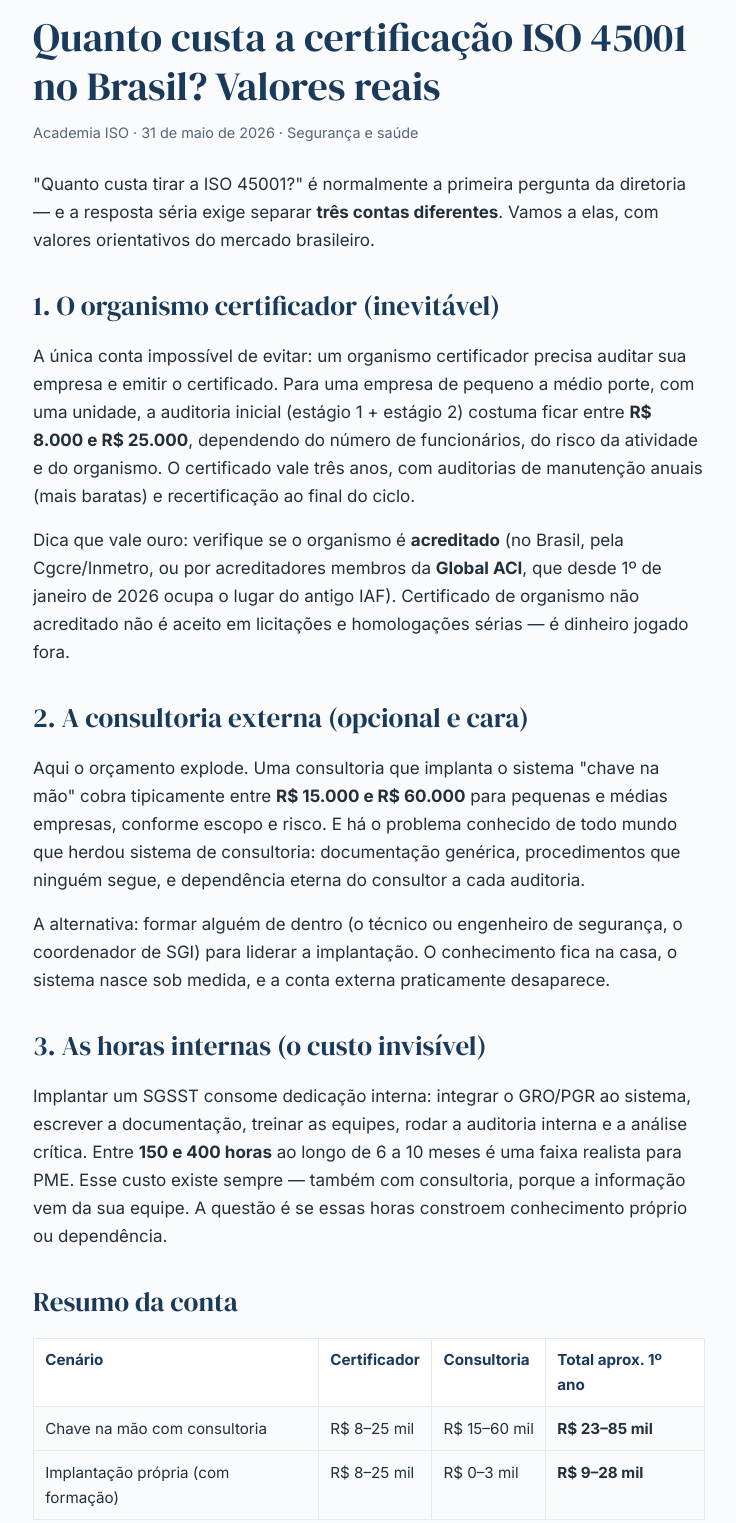
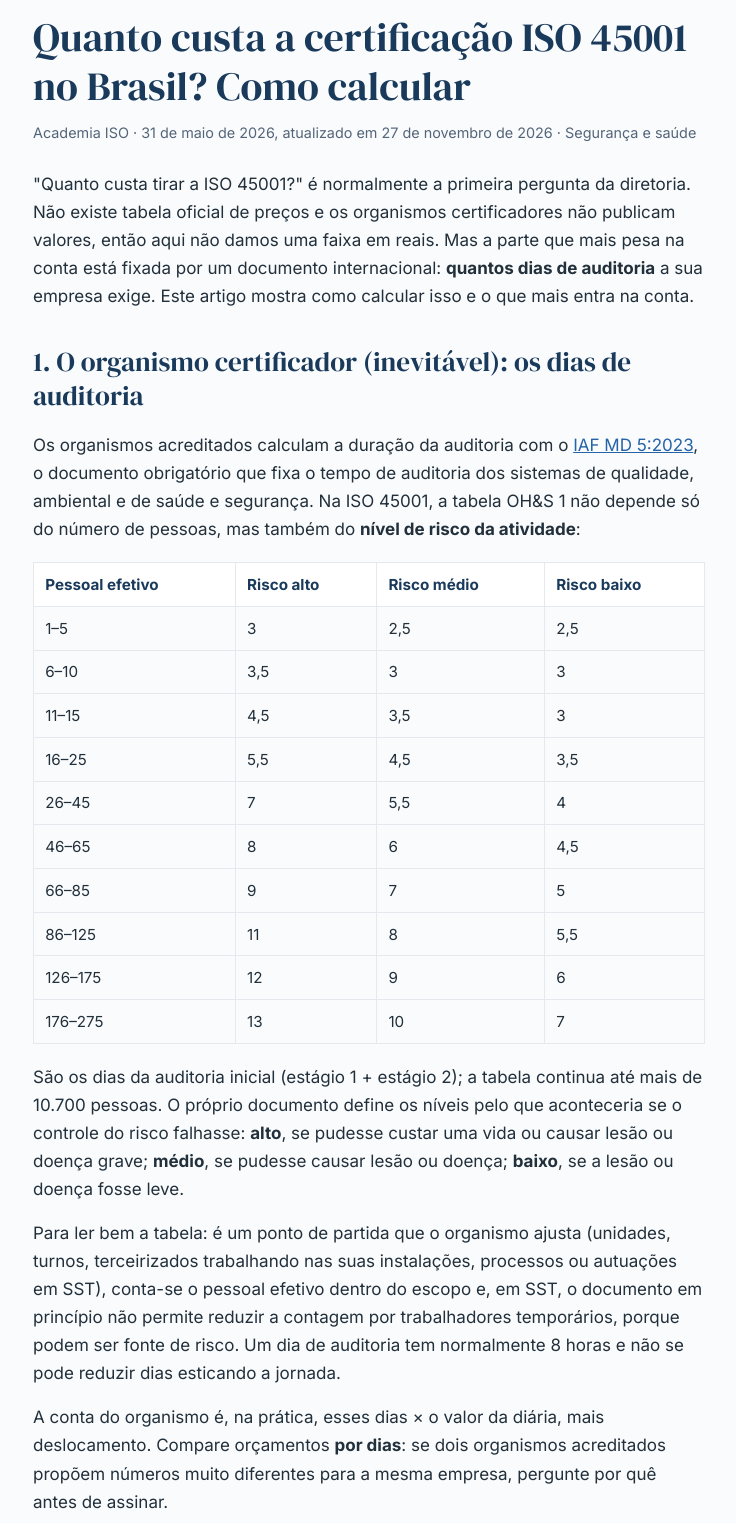
Before and after one commit to groguer1/academia-iso-web, a plain HTML site: page pt/blog/quanto-custa-certificacao-iso-45001/index.html in a window 1280 px wide. Shown: the part 142-1665 px from the top of the page, without its empty margins (271-1007 px from the left). Drawn offline with Linux system fonts and the light colour scheme.

Commit message:
PT: custo da certificação ISO 45001 sem faixas sem fonte (organismo R$ 8-25 mil, consultoria R$ 15-60 mil, 150-400 horas, tabela de totais). Agora a tabela OH&S 1 do IAF MD 5:2023 (dias por pessoas e risco alto/médio/baixo, com a definição de cada nível), o ciclo 1/3-2/3, a Cgcre e a Global ACI. Título «Como calcular» e cartão do blog PT
Co-Authored-By: Claude Opus 5.5 <noreply@anthropic.com>

```diff
--- a/pt/blog/quanto-custa-certificacao-iso-45001/index.html
+++ b/pt/blog/quanto-custa-certificacao-iso-45001/index.html
@@ -7,18 +7,18 @@
 <meta charset="utf-8">
 <meta name="viewport" content="width=device-width, initial-scale=1">
 <title>Quanto custa a certificação ISO 45001 no Brasil</title>
-<meta name="description" content="Desglose real do custo da certificação ISO 45001 no Brasil: organismo certificador, consultoria, horas internas — e como reduzir a conta implantando você mesmo.">
+<meta name="description" content="Como calcular o custo da certificação ISO 45001: os dias de auditoria que o IAF MD 5 fixa por número de pessoas e nível de risco, o ciclo de três anos, a consultoria e as horas internas.">
 <link rel="canonical" href="https://cursosiso.com/pt/blog/quanto-custa-certificacao-iso-45001/">
 <link rel="icon" type="image/svg+xml" href="https://cursosiso.com/favicon.svg">
 <meta property="og:type" content="website">
 <meta property="og:site_name" content="Academia ISO">
 <meta property="og:title" content="Quanto custa a certificação ISO 45001 no Brasil">
-<meta property="og:description" content="Desglose real do custo da certificação ISO 45001 no Brasil: organismo certificador, consultoria, horas internas — e como reduzir a conta implantando você mesmo.">
+<meta property="og:description" content="Como calcular o custo da certificação ISO 45001: os dias de auditoria que o IAF MD 5 fixa por número de pessoas e nível de risco, o ciclo de três anos, a consultoria e as horas internas.">
 <meta property="og:url" content="https://cursosiso.com/pt/blog/quanto-custa-certificacao-iso-45001/">
 <meta property="og:image" content="https://cursosiso.com/assets/og/iso-45001-pt.svg">
 <meta name="twitter:card" content="summary_large_image">
 <meta name="twitter:title" content="Quanto custa a certificação ISO 45001 no Brasil">
-<meta name="twitter:description" content="Desglose real do custo da certificação ISO 45001 no Brasil: organismo certificador, consultoria, horas internas — e como reduzir a conta implantando você mesmo.">
+<meta name="twitter:description" content="Como calcular o custo da certificação ISO 45001: os dias de auditoria que o IAF MD 5 fixa por número de pessoas e nível de risco, o ciclo de três anos, a consultoria e as horas internas.">
 <meta name="twitter:image" content="https://cursosiso.com/assets/og/iso-45001-pt.svg">
 <link rel="preconnect" href="https://fonts.googleapis.com"><link rel="preconnect" href="https://fonts.gstatic.com" crossorigin><link href="https://fonts.googleapis.com/css2?family=DM+Serif+Display&family=Inter:wght@400;600;700&display=swap" rel="stylesheet">
 <style>
@@ -106,36 +106,57 @@ article.post th{background:#fff;color:var(--azul)}
 .card .cta{font-size:.95rem;padding:.65rem 1.3rem}
 .card ul{padding-left:1.1rem;color:var(--gris);font-size:.92rem;margin-bottom:.4rem}
 </style>
-<script type="application/ld+json">{"@context": "https://schema.org", "@type": "Article", "headline": "Quanto custa a certificação ISO 45001 no Brasil? Valores reais", "description": "Desglose real do custo da certificação ISO 45001 no Brasil: organismo certificador, consultoria, horas internas — e como reduzir a conta implantando você mesmo.", "inLanguage": "pt-BR", "author": {"@type": "Organization", "name": "Academia ISO"}, "publisher": {"@type": "Organization", "name": "Academia ISO", "url": "https://cursosiso.com/"}, "datePublished": "2026-05-31", "dateModified": "2026-05-31", "image": "https://cursosiso.com/assets/og/iso-45001-pt.svg", "mainEntityOfPage": "https://cursosiso.com/pt/blog/quanto-custa-certificacao-iso-45001/"}</script>
-<script type="application/ld+json">{"@context": "https://schema.org", "@type": "BreadcrumbList", "itemListElement": [{"@type": "ListItem", "position": 1, "name": "Início", "item": "https://cursosiso.com/pt/"}, {"@type": "ListItem", "position": 2, "name": "Blog", "item": "https://cursosiso.com/pt/blog/"}, {"@type": "ListItem", "position": 3, "name": "Quanto custa a certificação ISO 45001 no Brasil? Valores reais", "item": "https://cursosiso.com/pt/blog/quanto-custa-certificacao-iso-45001/"}]}</script>
+<script type="application/ld+json">{"@context": "https://schema.org", "@type": "Article", "headline": "Quanto custa a certificação ISO 45001 no Brasil? Como calcular", "description": "Como calcular o custo da certificação ISO 45001: os dias de auditoria que o IAF MD 5 fixa por número de pessoas e nível de risco, o ciclo de três anos, a consultoria e as horas internas.", "inLanguage": "pt-BR", "author": {"@type": "Organization", "name": "Academia ISO"}, "publisher": {"@type": "Organization", "name": "Academia ISO", "url": "https://cursosiso.com/"}, "datePublished": "2026-05-31", "dateModified": "2026-11-27", "image": "https://cursosiso.com/assets/og/iso-45001-pt.svg", "mainEntityOfPage": "https://cursosiso.com/pt/blog/quanto-custa-certificacao-iso-45001/"}</script>
+<script type="application/ld+json">{"@context": "https://schema.org", "@type": "BreadcrumbList", "itemListElement": [{"@type": "ListItem", "position": 1, "name": "Início", "item": "https://cursosiso.com/pt/"}, {"@type": "ListItem", "position": 2, "name": "Blog", "item": "https://cursosiso.com/pt/blog/"}, {"@type": "ListItem", "position": 3, "name": "Quanto custa a certificação ISO 45001 no Brasil? Como calcular", "item": "https://cursosiso.com/pt/blog/quanto-custa-certificacao-iso-45001/"}]}</script>
 </head>
 <body>
 <header class="site"><div class="wrap"><a class="logo" href="../../../pt/">Academia ISO</a><nav class="main" aria-label="principal"><a href="../../../pt/#cursos">Cursos</a><a href="../../../pt/blog/">Blog</a><a class="lang" href="../../../" hreflang="es" lang="es">ES</a></nav></div></header>
 <main>
 <article class="post">
 <div class="breadcrumb"><ol><li><a href="../../../pt/">Início</a></li><li><a href="../">Blog</a></li><li aria-current="page">Segurança e saúde</li></ol></div>
-<h1>Quanto custa a certificação ISO 45001 no Brasil? Valores reais</h1>
-<p class="meta">Academia ISO · 31 de maio de 2026 · Segurança e saúde</p>
+<h1>Quanto custa a certificação ISO 45001 no Brasil? Como calcular</h1>
+<p class="meta">Academia ISO · 31 de maio de 2026, atualizado em 27 de novembro de 2026 · Segurança e saúde</p>
 
-<p>"Quanto custa tirar a ISO 45001?" é normalmente a primeira pergunta da diretoria — e a resposta séria exige separar <strong>três contas diferentes</strong>. Vamos a elas, com valores orientativos do mercado brasileiro.</p>
+<p>"Quanto custa tirar a ISO 45001?" é normalmente a primeira pergunta da diretoria. Não existe tabela oficial de preços e os organismos certificadores não publicam valores, então aqui não damos uma faixa em reais. Mas a parte que mais pesa na conta está fixada por um documento internacional: <strong>quantos dias de auditoria</strong> a sua empresa exige. Este artigo mostra como calcular isso e o que mais entra na conta.</p>
 
-<h2>1. O organismo certificador (inevitável)</h2>
-<p>A única conta impossível de evitar: um organismo certificador precisa auditar sua empresa e emitir o certificado. Para uma empresa de pequeno a médio porte, com uma unidade, a auditoria inicial (estágio 1 + estágio 2) costuma ficar entre <strong>R$ 8.000 e R$ 25.000</strong>, dependendo do número de funcionários, do risco da atividade e do organismo. O certificado vale três anos, com auditorias de manutenção anuais (mais baratas) e recertificação ao final do ciclo.</p>
-<p>Dica que vale ouro: verifique se o organismo é <strong>acreditado</strong> (no Brasil, pela Cgcre/Inmetro, ou por acreditadores membros da <strong>Global ACI</strong>, que desde 1&ordm; de janeiro de 2026 ocupa o lugar do antigo IAF). Certificado de organismo não acreditado não é aceito em licitações e homologações sérias — é dinheiro jogado fora.</p>
+<h2>1. O organismo certificador (inevitável): os dias de auditoria</h2>
+<p>Os organismos acreditados calculam a duração da auditoria com o <a href="https://www.cai.cz/wp-content/uploads/2023/09/01_08-P035-IAF-MD5_2023_20230901.pdf" rel="noopener">IAF MD 5:2023</a>, o documento obrigatório que fixa o tempo de auditoria dos sistemas de qualidade, ambiental e de saúde e segurança. Na ISO 45001, a tabela OH&amp;S 1 não depende só do número de pessoas, mas também do <strong>nível de risco da atividade</strong>:</p>
+<table>
+<tr><th>Pessoal efetivo</th><th>Risco alto</th><th>Risco médio</th><th>Risco baixo</th></tr>
+<tr><td>1–5</td><td>3</td><td>2,5</td><td>2,5</td></tr>
+<tr><td>6–10</td><td>3,5</td><td>3</td><td>3</td></tr>
+<tr><td>11–15</td><td>4,5</td><td>3,5</td><td>3</td></tr>
+<tr><td>16–25</td><td>5,5</td><td>4,5</td><td>3,5</td></tr>
+<tr><td>26–45</td><td>7</td><td>5,5</td><td>4</td></tr>
+<tr><td>46–65</td><td>8</td><td>6</td><td>4,5</td></tr>
+<tr><td>66–85</td><td>9</td><td>7</td><td>5</td></tr>
+<tr><td>86–125</td><td>11</td><td>8</td><td>5,5</td></tr>
+<tr><td>126–175</td><td>12</td><td>9</td><td>6</td></tr>
+<tr><td>176–275</td><td>13</td><td>10</td><td>7</td></tr>
+</table>
+<p>São os dias da auditoria inicial (estágio 1 + estágio 2); a tabela continua até mais de 10.700 pessoas. O próprio documento define os níveis pelo que aconteceria se o controle do risco falhasse: <strong>alto</strong>, se pudesse custar uma vida ou causar lesão ou doença grave; <strong>médio</strong>, se pudesse causar lesão ou doença; <strong>baixo</strong>, se a lesão ou doença fosse leve.</p>
+<p>Para ler bem a tabela: é um ponto de partida que o organismo ajusta (unidades, turnos, terceirizados trabalhando nas suas instalações, processos ou autuações em SST), conta-se o pessoal efetivo dentro do escopo e, em SST, o documento em princípio não permite reduzir a contagem por trabalhadores temporários, porque podem ser fonte de risco. Um dia de auditoria tem normalmente 8 horas e não se pode reduzir dias esticando a jornada.</p>
+<p>A conta do organismo é, na prática, esses dias × o valor da diária, mais deslocamento. Compare orçamentos <strong>por dias</strong>: se dois organismos acreditados propõem números muito diferentes para a mesma empresa, pergunte por quê antes de assinar.</p>
+<p>O certificado vale três anos e o mesmo IAF MD 5 fixa as proporções do resto do ciclo: as <strong>manutenções</strong> anuais somam cerca de <strong>1/3</strong> do tempo da auditoria inicial, e a <strong>recertificação</strong> cerca de <strong>2/3</strong> do tempo que uma auditoria inicial exigiria hoje, com os dados atuais da empresa.</p>
+<p>Verifique também se o organismo é acreditado. No Brasil, o organismo de acreditação é a Cgcre do Inmetro. O IAF encerrou as atividades em 1º de janeiro de 2026 e o seu lugar foi ocupado pela Global ACI, que mantém válidos os seus documentos, incluindo o IAF MD 5.</p>
 
 <h2>2. A consultoria externa (opcional e cara)</h2>
-<p>Aqui o orçamento explode. Uma consultoria que implanta o sistema "chave na mão" cobra tipicamente entre <strong>R$ 15.000 e R$ 60.000</strong> para pequenas e médias empresas, conforme escopo e risco. E há o problema conhecido de todo mundo que herdou sistema de consultoria: documentação genérica, procedimentos que ninguém segue, e dependência eterna do consultor a cada auditoria.</p>
+<p>Aqui o orçamento costuma crescer, e também não há tabela publicada: cada consultoria orça conforme escopo e risco. Peça que o orçamento separe consultoria de certificação e diga quantas jornadas inclui. E há o problema conhecido de todo mundo que herdou sistema de consultoria: documentação genérica, procedimentos que ninguém segue, e dependência eterna do consultor a cada auditoria.</p>
 <p>A alternativa: formar alguém de dentro (o técnico ou engenheiro de segurança, o coordenador de SGI) para liderar a implantação. O conhecimento fica na casa, o sistema nasce sob medida, e a conta externa praticamente desaparece.</p>
 
 <h2>3. As horas internas (o custo invisível)</h2>
-<p>Implantar um SGSST consome dedicação interna: integrar o GRO/PGR ao sistema, escrever a documentação, treinar as equipes, rodar a auditoria interna e a análise crítica. Entre <strong>150 e 400 horas</strong> ao longo de 6 a 10 meses é uma faixa realista para PME. Esse custo existe sempre — também com consultoria, porque a informação vem da sua equipe. A questão é se essas horas constroem conhecimento próprio ou dependência.</p>
+<p>Implantar um SGSST consome dedicação interna: integrar o GRO/PGR ao sistema, escrever a documentação, treinar as equipes, rodar a auditoria interna e a análise crítica. Quantas horas depende do tamanho, do risco e do que já existe de SST; não há um número que sirva para todas as empresas. Esse custo existe sempre — também com consultoria, porque a informação vem da sua equipe. A questão é se essas horas constroem conhecimento próprio ou dependência.</p>
 
 <h2>Resumo da conta</h2>
 <table>
-<tr><th>Cenário</th><th>Certificador</th><th>Consultoria</th><th>Total aprox. 1º ano</th></tr>
-<tr><td>Chave na mão com consultoria</td><td>R$ 8–25 mil</td><td>R$ 15–60 mil</td><td><strong>R$ 23–85 mil</strong></td></tr>
-<tr><td>Implantação própria (com formação)</td><td>R$ 8–25 mil</td><td>R$ 0–3 mil</td><td><strong>R$ 9–28 mil</strong></td></tr>
+<tr><th>Componente</th><th>É evitável?</th><th>Como estimar</th></tr>
+<tr><td>Auditoria inicial do organismo</td><td>Não</td><td>Tabela OH&amp;S 1 (pessoas e risco) × diária do organismo</td></tr>
+<tr><td>Manutenções anuais (2 no ciclo)</td><td>Não</td><td>~1/3 do tempo da inicial, cada ano</td></tr>
+<tr><td>Recertificação (ano 3)</td><td>Não</td><td>~2/3 de uma inicial com os dados de hoje</td></tr>
+<tr><td>Consultoria externa</td><td>Sim</td><td>Orçamento separado do de certificação</td></tr>
+<tr><td>Horas internas</td><td>Não</td><td>Dependem do que já existe de SST</td></tr>
 </table>
+<p>Se você implantar por conta própria, a consultoria é substituída por formação: o curso de ISO 45001 em português custa R$ 540.</p>
 
 <h2>O retorno que quase ninguém coloca na conta</h2>
 <p>Dois retornos concretos: primeiro, o <strong>FAP</strong> — menos acidentes e afastamentos derrubam o Fator Acidentário de Prevenção, que multiplica a alíquota RAT que sua empresa paga ao INSS todo mês (já explicamos <a href="../o-que-e-fap-como-calcular/">como o FAP funciona aqui</a>). Segundo, o <strong>acesso a contratos</strong>: grandes contratantes, especialmente indústria, mineração, energia e construção, exigem ou pontuam a ISO 45001 na homologação de fornecedores. Para muitas empresas, um único contrato ganho paga o projeto inteiro.</p>
```
Also changed, not shown: pt/blog/index.html (+1 -1 lines).
